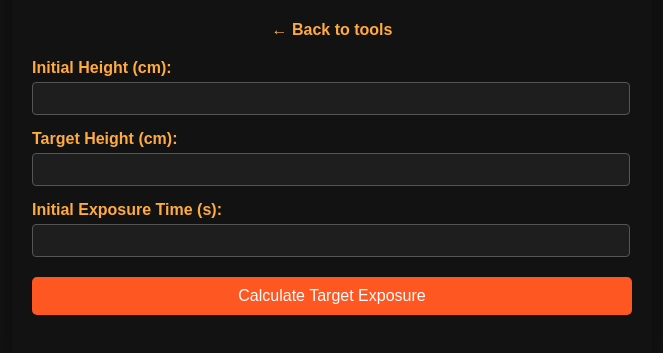
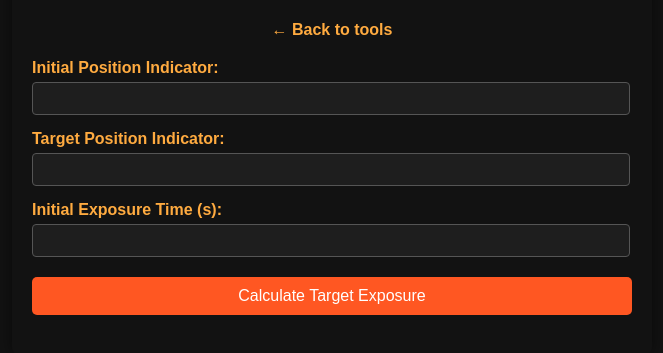
Before and after one commit to gradusnikov/darkroom-tools, a plain HTML site: page opemus_height_adjustment.html in a window 1280 px wide. Shown: the part 79-432 px from the top of the page, without its empty margins (308-971 px from the left). Drawn offline with Linux system fonts and the light colour scheme.

Commit message:
Chaning cm to position inndicator, which is more accurate

```diff
--- a/opemus_height_adjustment.html
+++ b/opemus_height_adjustment.html
@@ -11,10 +11,10 @@
   <h1>Opemus Exposure Scaling Tool</h1>
   <div class="nav-link"><a href="index.html">← Back to tools</a></div>
 
-  <label for="initialHeight">Initial Height (cm):</label>
+  <label for="initialHeight">Initial Position Indicator:</label>
   <input type="number" id="initialHeight" min="10" max="60" step="0.1">
 
-  <label for="targetHeight">Target Height (cm):</label>
+  <label for="targetHeight">Target Position Indicator:</label>
   <input type="number" id="targetHeight" min="10" max="60" step="0.1">
 
   <label for="initialExposure">Initial Exposure Time (s):</label>
```
